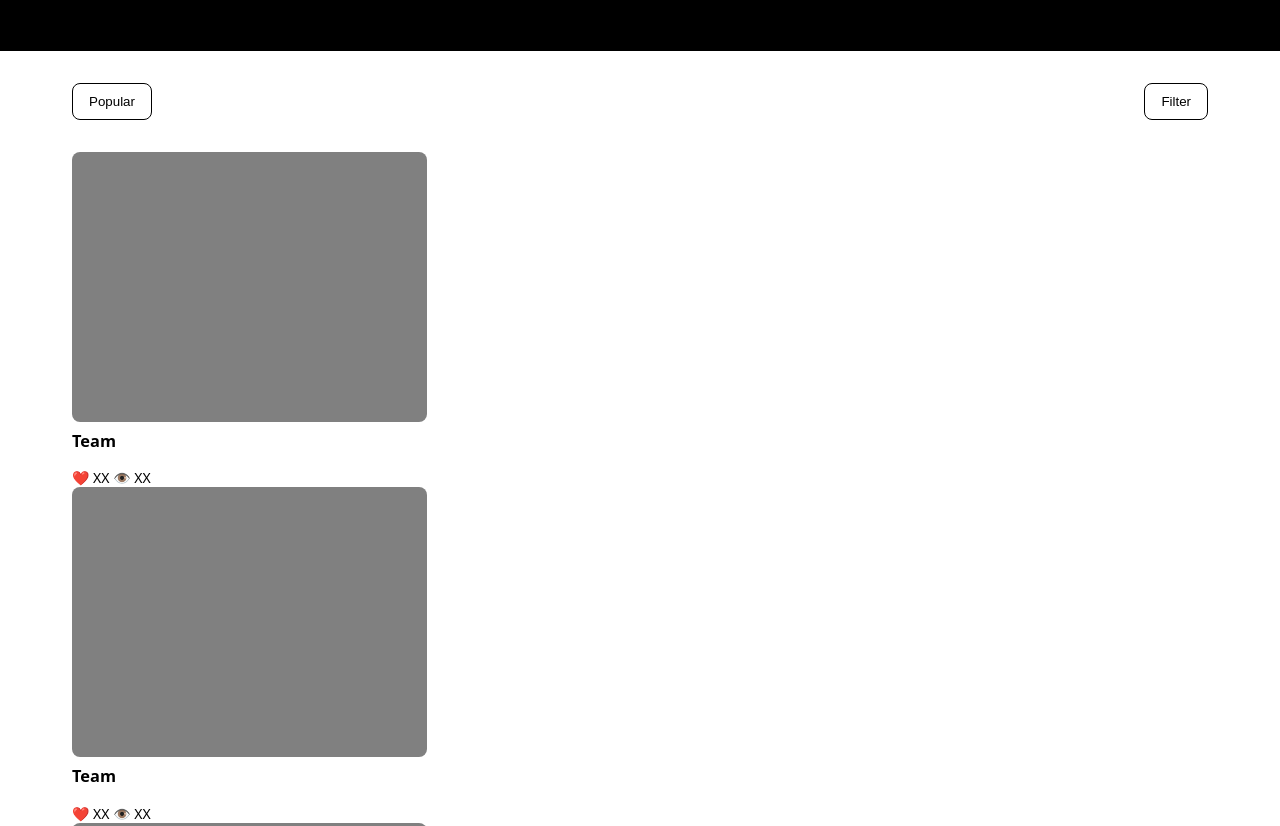
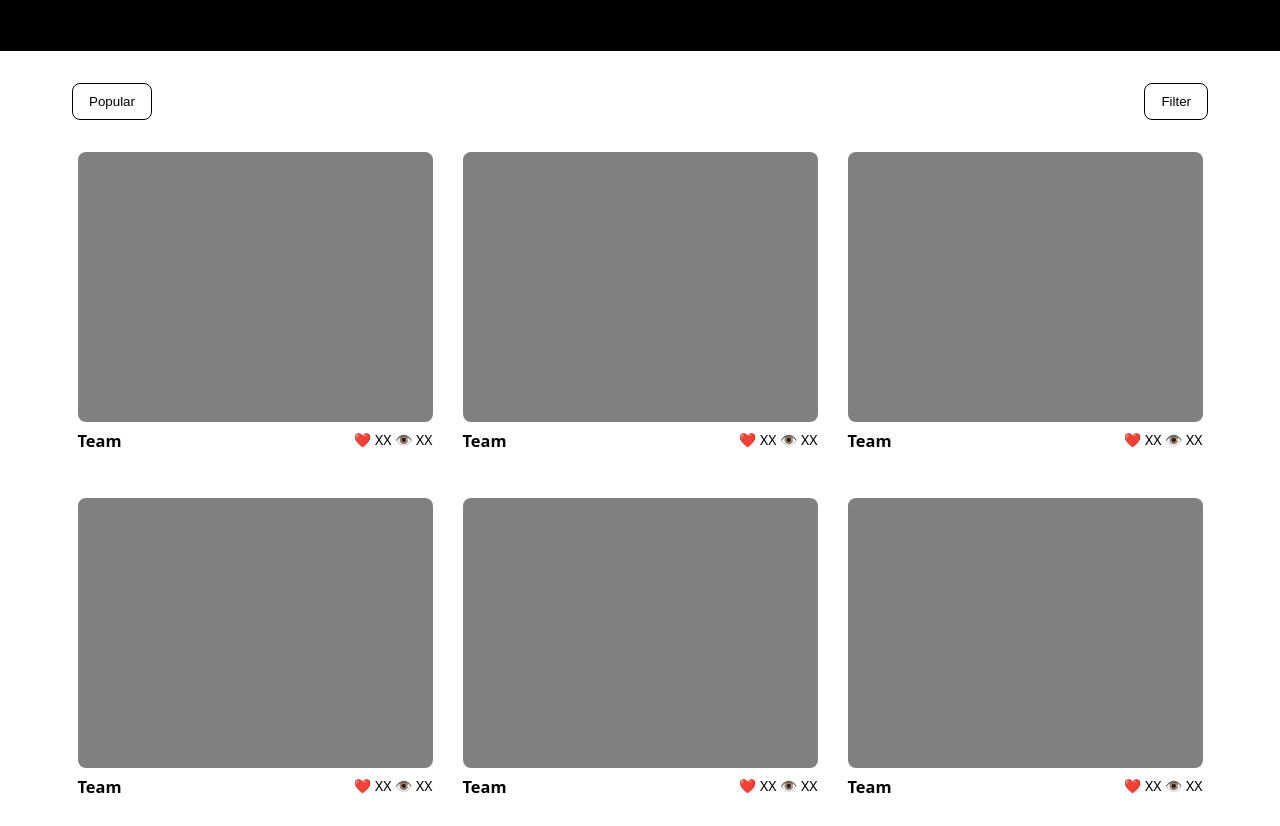
Before and after one commit to Zeynp62/flexbox-lab, a plain HTML site: page index.html in a window 1280 px wide. Shown: the part 460-1286 px from the top of the page. Drawn offline with Linux system fonts and the light colour scheme.

Commit message:
added final adjustments

```diff
--- a/style.css
+++ b/style.css
@@ -53,6 +53,10 @@ input {
 main {
   background-color: white;
   padding: 32px 72px;
+  display: flex;
+  gap: 30px;
+  flex-wrap: wrap;
+  justify-content: center;
 }
 
 nav button {
@@ -73,6 +77,8 @@ nav button {
 
 .card-footer {
   font-size: 14px;
+  display: flex;
+  justify-content: space-between;
 }
 
 .card-footer * {
@@ -130,3 +136,6 @@ nav button {
   gap: 16px;
   align-items: center;
 }
+.card {
+  justify-content: space-between;
+}
```
